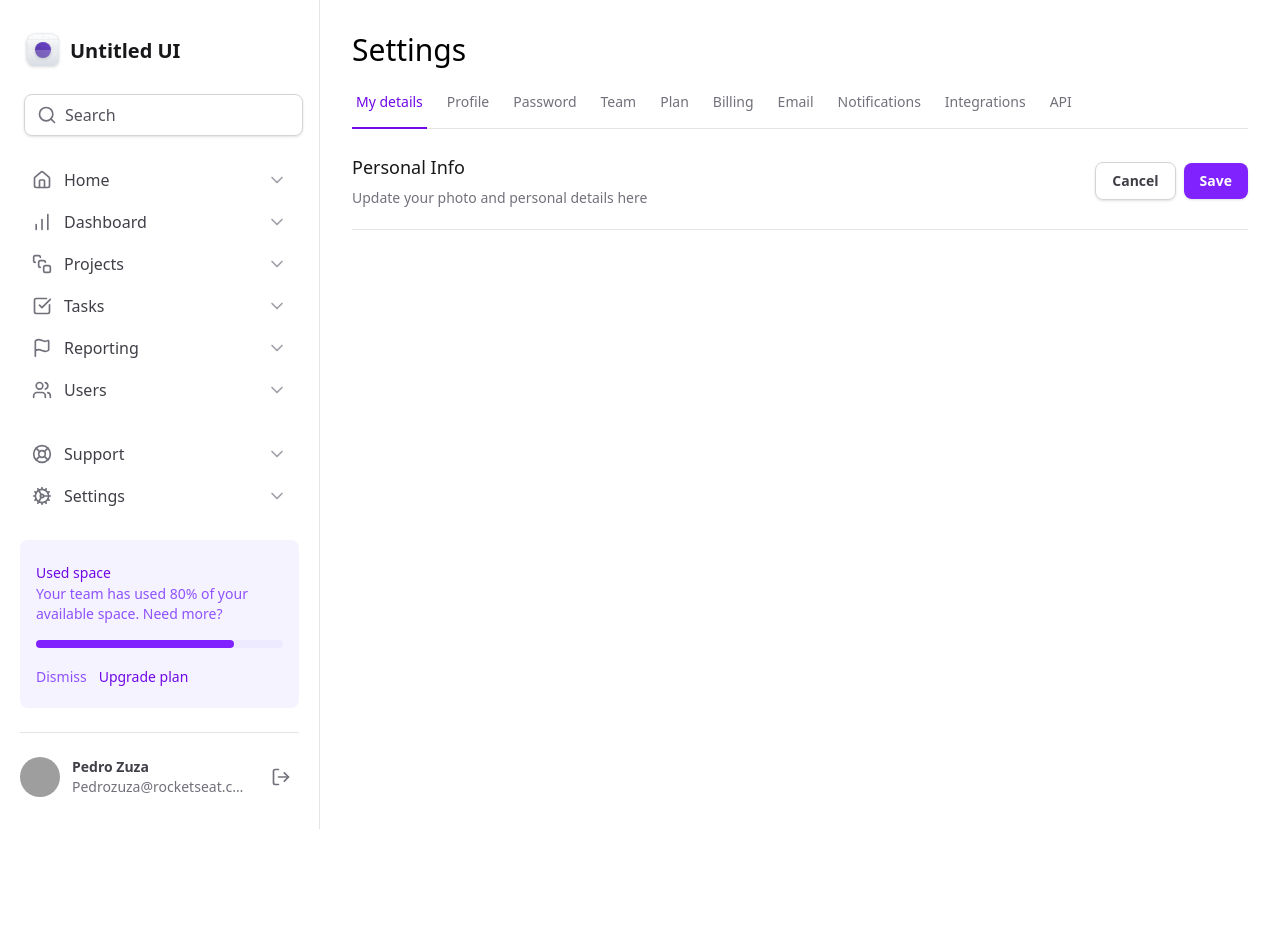
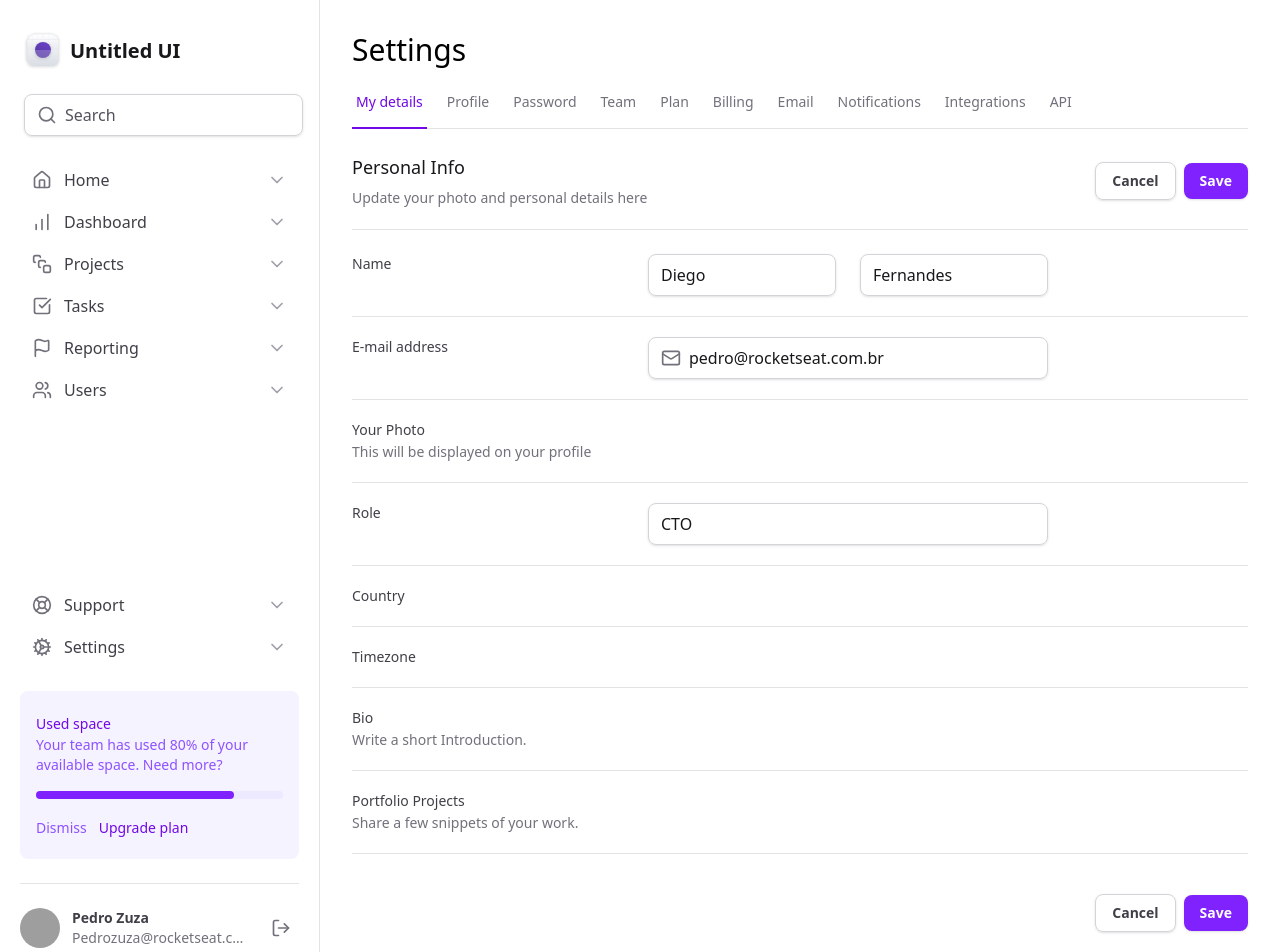
Before and after one commit to Pedrohenriquezuza/tailwind-next, a Next.js app: page / in a window 1280 px wide. Shown: the top 952 px of the page. Before the commit the page ends 829 px from the top, so only its background shows below. Built offline with nearby package versions, Linux system fonts and the light colour scheme; grey boxes are pictures that could not be loaded.

Commit message:
Campos de Formulário

```diff
--- a/src/app/globals.css
+++ b/src/app/globals.css
@@ -2,5 +2,6 @@
 
 @theme {
   --grid-app: minmax(18rem, 20rem) 1fr;
-  --grid-profile: max-content 1fr min-content ;
+  --grid-profile: max-content 1fr min-content;
+  --grid-form: minmax(7.5rem, 17.5rem) minmax(25rem, 1fr) minmax(0, 15rem);
 }
--- a/src/app/page.tsx
+++ b/src/app/page.tsx
@@ -1,5 +1,8 @@
 import * as Tabs from "@radix-ui/react-tabs";
+import * as Input from "./components/Input";
+
 import { SettingsTabs } from "./components/SettingsTabs";
+import { Mail } from "lucide-react";
 export default function Home() {
   return (
     <>
@@ -24,7 +27,8 @@
               Cancel
             </button>
             <button
-              type="button"
+              type="submit"
+              form="settings"
               className="rounded-lg px-4 py-2 text-sm font-semibold shadow-sm bg-violet-600 text-white
               hover:bg-violet-700"
             >
@@ -33,7 +37,127 @@
           </div>
         </div>
 
-        <form id="settings" className="mt-6 flex flex-col w-full"></form>
+        <form
+          id="settings"
+          className="mt-6 flex flex-col w-full gap-5 divide-y divide-zinc-200"
+        >
+          <div className="grid gap-3 grid-cols-(--grid-form) pb-5">
+            <label
+              htmlFor="firstName"
+              className="text-sm font-medium text-zinc-700"
+            >
+              Name
+            </label>
+            <div className="grid gap-6 grid-cols-2">
+              <Input.Root>
+                <Input.Control id="firstName" defaultValue="Diego" />
+              </Input.Root>
+              <Input.Root>
+                <Input.Control defaultValue="Fernandes" />
+              </Input.Root>
+            </div>
+          </div>
+
+          <div className="grid gap-3 grid-cols-(--grid-form) pb-5">
+            <label
+              htmlFor="email"
+              className="text-sm font-medium text-zinc-700"
+            >
+              E-mail address
+            </label>
+            <Input.Root>
+              <Input.Prefix>
+                <Mail className="w-5 h-5 text-zinc-500" />
+              </Input.Prefix>
+              <Input.Control
+                id="email"
+                type="email"
+                defaultValue="pedro@rocketseat.com.br"
+              />
+            </Input.Root>
+          </div>
+
+          <div className="grid gap-3 grid-cols-(--grid-form) pb-5">
+            <label
+              htmlFor="photo"
+              className="text-sm font-medium text-zinc-700 "
+            >
+              Your Photo
+              <span className="text-sm font-normal text-zinc-500 block mt-0.5">
+                This will be displayed on your profile
+              </span>
+            </label>
+            <div></div>
+          </div>
+
+          <div className="grid gap-3 grid-cols-(--grid-form) pb-5">
+            <label htmlFor="role" className="text-sm font-medium text-zinc-700">
+              Role
+            </label>
+            <Input.Root>
+              <Input.Control id="role" defaultValue="CTO" />
+            </Input.Root>
+          </div>
+
+          <div className="grid gap-3 grid-cols-(--grid-form) pb-5">
+            <label
+              htmlFor="country"
+              className="text-sm font-medium text-zinc-700"
+            >
+              Country
+            </label>
+            <div></div>
+          </div>
+
+          <div className="grid gap-3 grid-cols-(--grid-form) pb-5">
+            <label
+              htmlFor="timezone"
+              className="text-sm font-medium text-zinc-700"
+            >
+              Timezone
+            </label>
+            <div></div>
+          </div>
+
+          <div className="grid gap-3 grid-cols-(--grid-form) pb-5">
+            <label htmlFor="bio" className="text-sm font-medium text-zinc-700 ">
+              Bio
+              <span className="text-sm font-normal text-zinc-500 block mt-0.5">
+                Write a short Introduction.
+              </span>
+            </label>
+            <div></div>
+          </div>
+
+          <div className="grid gap-3 grid-cols-(--grid-form) pb-5">
+            <label
+              htmlFor="projects"
+              className="text-sm font-medium text-zinc-700 "
+            >
+              Portfolio Projects
+              <span className="text-sm font-normal text-zinc-500 block mt-0.5">
+                Share a few snippets of your work.
+              </span>
+            </label>
+            <div></div>
+          </div>
+
+          <div className="flex items-center justify-end gap-2 pt-5">
+            <button
+              type="button"
+              className="rounded-lg px-4 py-2 text-sm font-semibold shadow-sm border border-zinc-300 text-zinc-700 hover:bg-zinc-50"
+            >
+              Cancel
+            </button>
+            <button
+              type="submit"
+              className="rounded-lg px-4 py-2 text-sm font-semibold shadow-sm bg-violet-600 text-white
+              hover:bg-violet-700"
+            >
+              Save
+            </button>
+          </div>
+        </form>
       </div>
     </>
   );
```
Also changed, not shown: tsconfig.json (+18 -9 lines).
